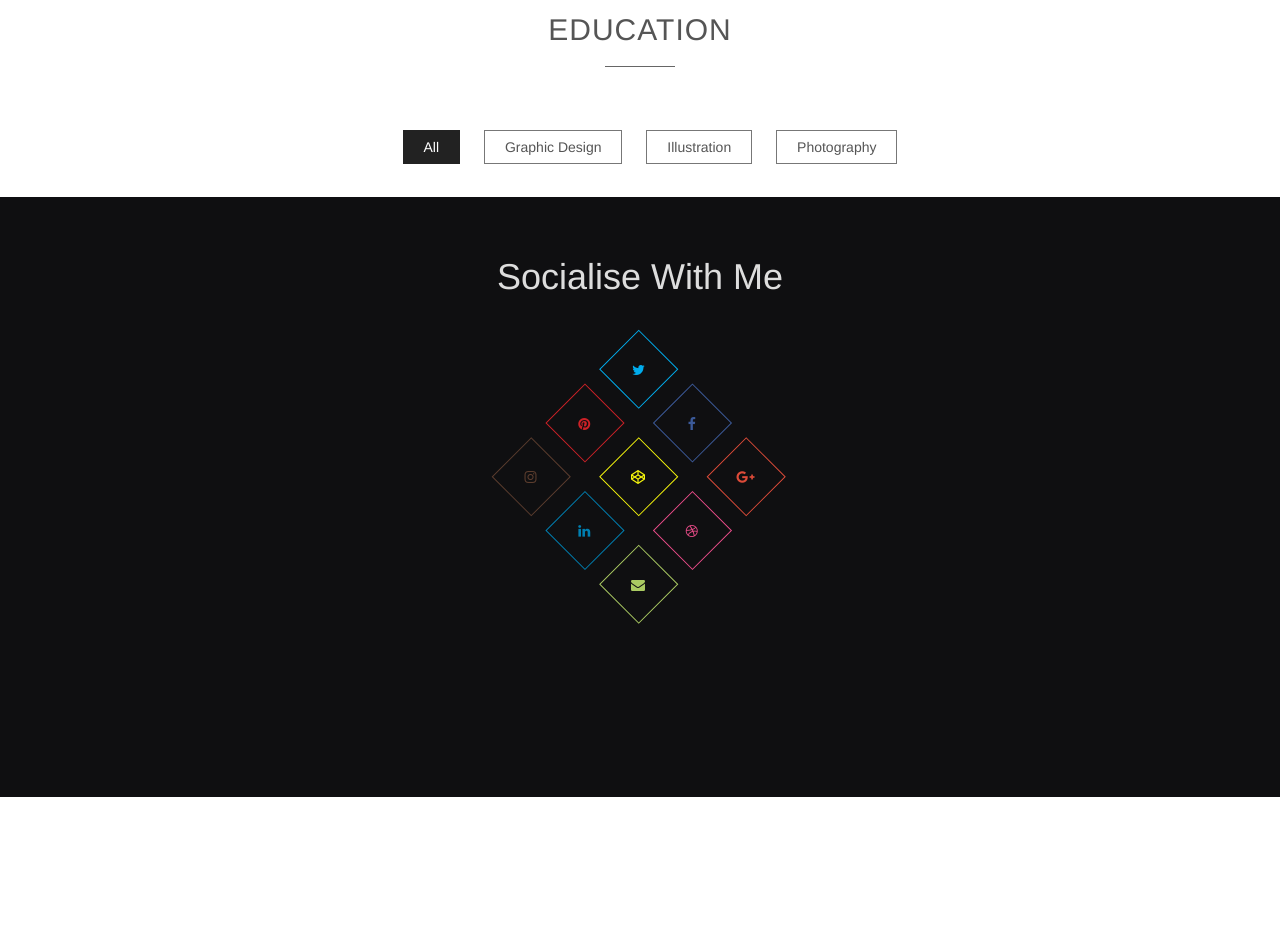
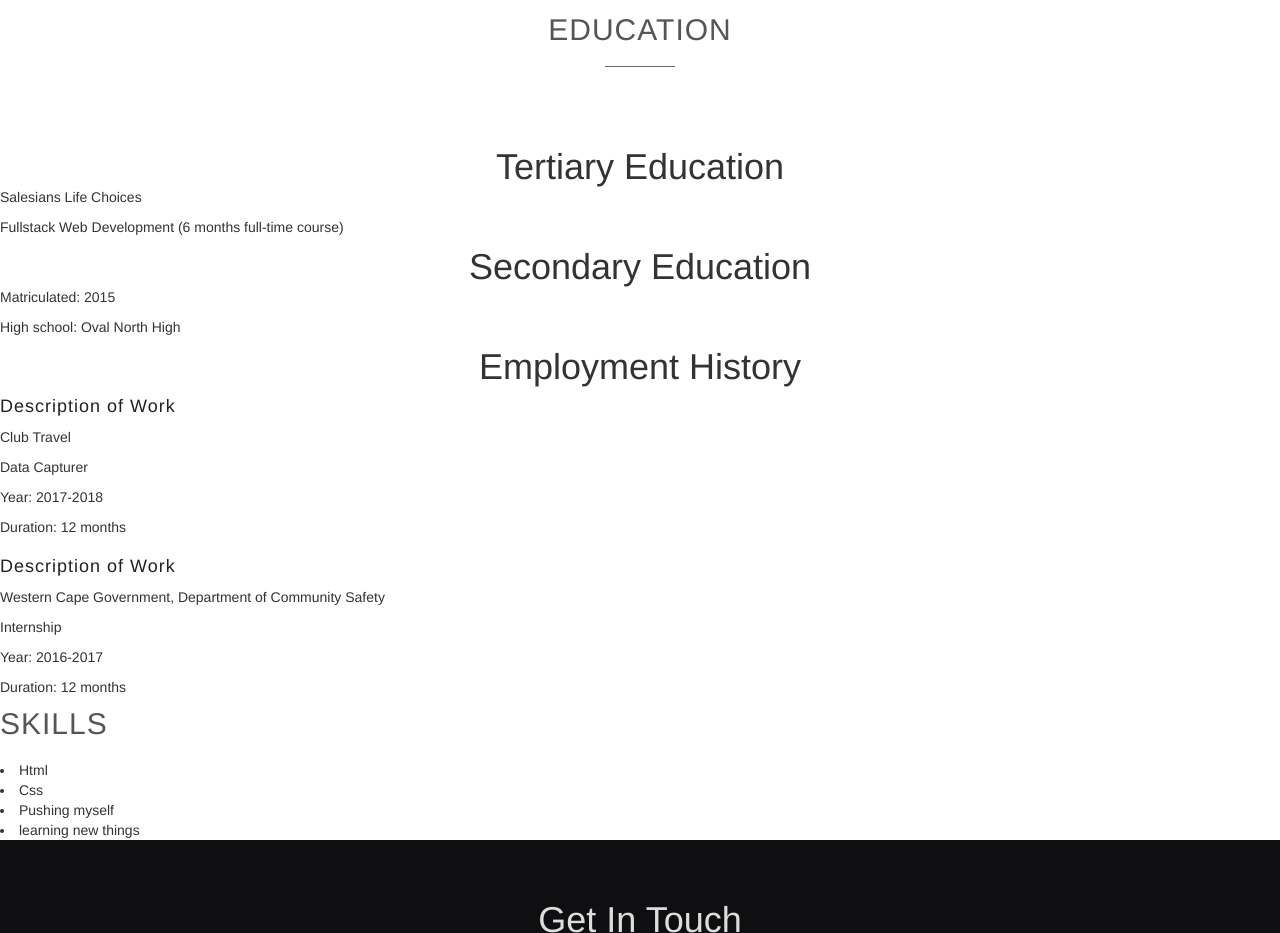
Before and after one commit to nafees96/nafees-cv, a plain HTML site: page index.html in a window 1280 px wide. Shown: the part 1386-2319 px from the top of the page. Before the commit the page ends 2183 px from the top, so only its background shows below. Drawn offline with Linux system fonts and the light colour scheme.

Commit message:
added my cv details

```diff
--- a/css/style.css
+++ b/css/style.css
@@ -1073,43 +1073,7 @@ header .intro-text {
 	margin-bottom: 30px;
 	line-height: 22px;
 }
-//////////////////////////////* Portfolio Section *///////////////////////////
-#portfolio {
-	padding: 120px 0;
-	background: #f6f6f6;
-}
-.categories {
-	padding-bottom: 30px;
-	text-align: center;
-}
-ul.cat li {
-	display: inline-block;
-}
-ol.type li {
-	display: inline-block;
-	margin-left: 20px;
-}
-ol.type li a {
-	border: 1px solid #777;
-	color: #555;
-	padding: 8px 20px;
-}
-ol.type li a.active {
-	background: #222;
-	border: 1px solid #222;
-	color: #fff;
-}
-ol.type li a:hover {
-	background: #222;
-	border: 1px solid #222;
-	color: #fff;
-}
 
-#portfolio i.fa {
-	font-size: 20px;
-	padding: 5px;
-	color: #E87E04;
-}
 //////////////////////////* Contact Section *////////////////////////////
 @import url(https://fonts.googleapis.com/css?family=Poppins:300,900);
 body {
--- a/index.html
+++ b/index.html
@@ -69,34 +69,63 @@
         <div class="about-text">
           <p>Have deep passion for technology with a strong focus on modern web technology stacks.
             Self-Driven to keep current with latest web technologies.</p>
-          <!-- <p>Lorem ipsum dolor sit amet, consectetur adipiscing elit. Duis sed dapibus leo nec ornare diam. Sed commodo nibh ante facilisis bibendum dolor feugiat at. Duis sed dapibus leo nec ornare.</p> -->
           <a href="#portfolio" class="btn btn-default btn-lg page-scroll">Education</a> </div>
       </div>
     </div>
   </div>
 </div>
 <!-- Education Section -->
-<div id="portfolio">
-  <div class="container">
     <div class="section-title text-center center">
       <h2>Education</h2>
       <hr>
     </div>
-    <div class="categories">
-      <ul class="cat">
-        <li>
-          <ol class="type">
-            <li><a href="#" data-filter="*" class="active">All</a></li>
-            <li><a href="#" data-filter=".graphic">Graphic Design</a></li>
-            <li><a href="#" data-filter=".illustration">Illustration</a></li>
-            <li><a href="#" data-filter=".photography">Photography</a></li>
-          </ol>
-        </li>
-      </ul>
-      <div class="clearfix"></div>
+
+
+<h1>Tertiary Education</h1>
+    <div class="info">
+    <p>Salesians Life Choices</p>
+    <p>Fullstack Web Development (6 months full-time course)</p>
     </div>
-</div>
-</div>
+    <h1>Secondary Education</h1>
+    <div class="info">
+    <p>Matriculated: 2015</p>
+    <p>High school: Oval North High</p>
+    </div>
+
+    <!--Begin Experience Section-->
+    <div id="experience">
+      <h1>Employment History</h1>
+ <div class="top-divider"></div>
+ <div class="content">
+ <div class="col">
+      <h3>Description of Work</h3>
+ <div class="info">
+     <p> Club Travel</p>
+     <p>Data Capturer</p>
+     <p>Year: 2017-2018</p>
+     <p>Duration: 12 months</p>
+ </div>
+ </div>
+ <div class="info">
+                 <h3>Description of Work</h3>
+             <p>Western Cape Government, Department of Community Safety</p>
+             <p>Internship</p>
+             <p>Year: 2016-2017</p>
+             <p>Duration: 12 months</p>
+ </div>
+ </div>
+ <div class="bottom-divider"></div>
+ </div>
+
+<!-- end of experience -->
+
+<!-- begin skills -->
+<h2>Skills</h2>
+<li>Html</li>
+<li>Css</li>
+<li>Pushing myself</li>
+<li>learning new things</li>
+
 <!-- Contact Section -->
 
 <link rel="stylesheet" href="https://cdnjs.cloudflare.com/ajax/libs/font-awesome/4.4.0/css/font-awesome.min.css" />
@@ -104,7 +133,7 @@
 
 <body>
     <div class="social-container-wrap">
-        <h1 style="color:#ddd;">Socialise With Me</h1>
+        <h1 style="color:#ddd;">Get In Touch</h1>
         <br /><br /><br />
         <div class="social-container">
             <a href="#" class="twitter"><i class="fa fa-twitter"></i></a>
```
Also changed, not shown: js/main.js (line endings or trailing spaces).
